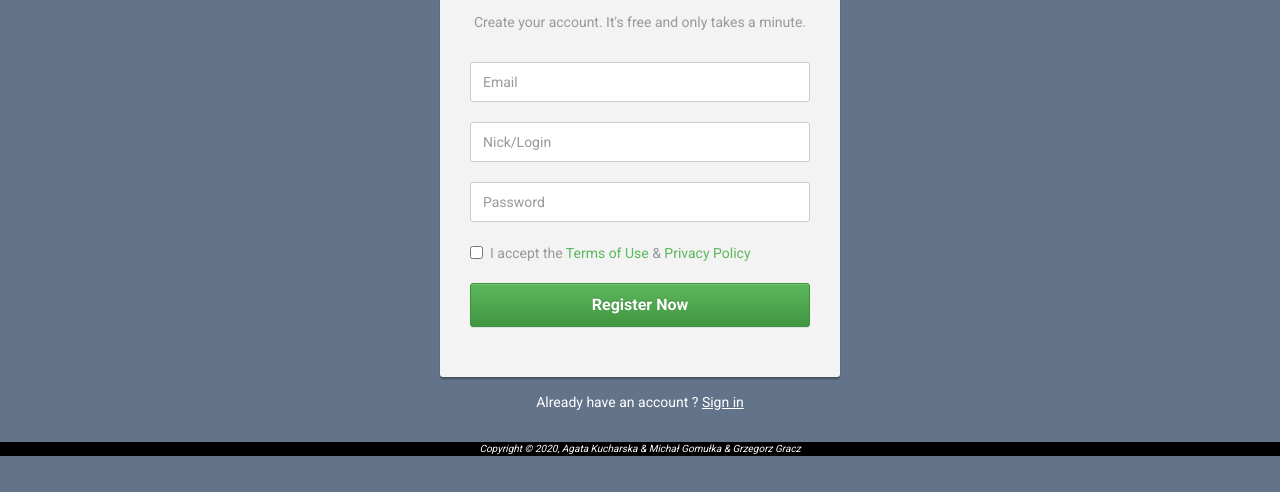
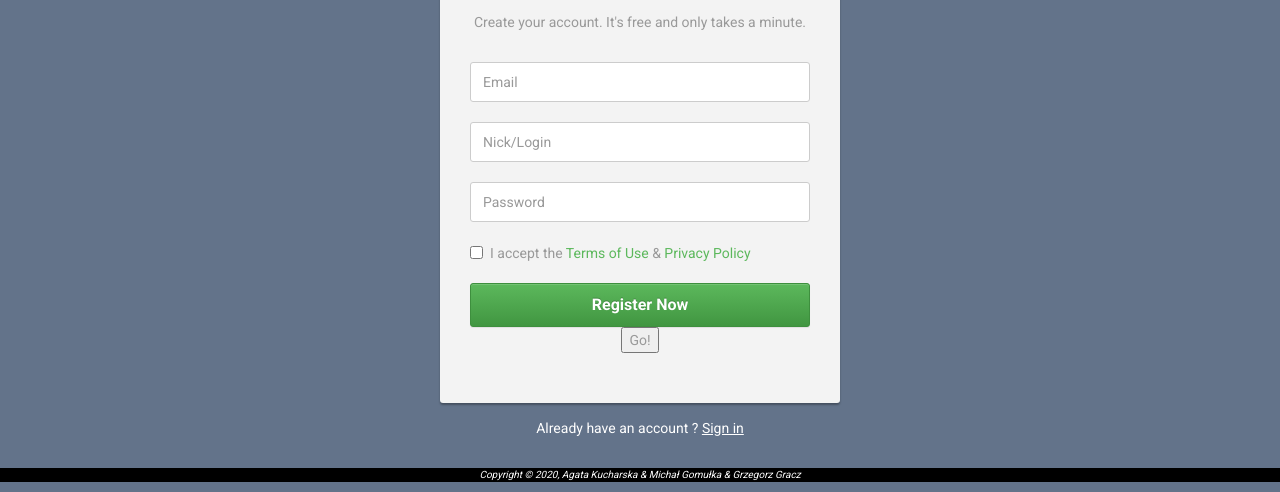
Before and after one commit to Agata-Kucharska/MusicLibrary, a plain HTML site: page registration.html in a window 1280 px wide. Shown: the part 436-928 px from the top of the page. Before the commit the page ends 902 px from the top, so only its background shows below. Drawn offline with nearby package versions, Linux system fonts and the light colour scheme; no server answers.

Commit message:
Update registration.html

```diff
--- a/registration.html
+++ b/registration.html
@@ -125,6 +125,9 @@
 		</div>
 		<div class="form-group">
             <button type="submit" class="btn btn-success btn-lg btn-block">Register Now</button>
+	    <p style="text-align: center">
+	    <input type="button" value="Go!" onClick="location.href='login.html';" />
+	    </p>
         </div>
     </form>
 	<div class="text-center">Already have an account ? <a href="login.html" onclick='unChecked()'>Sign in</a></div>
```
